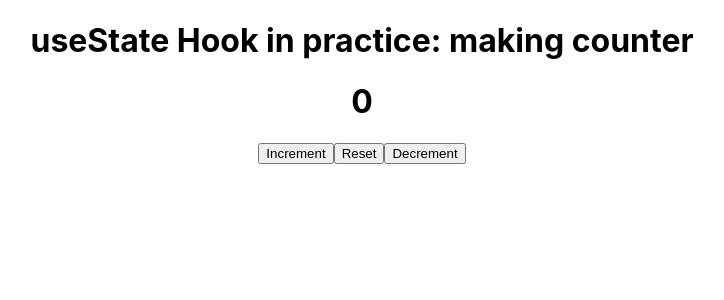
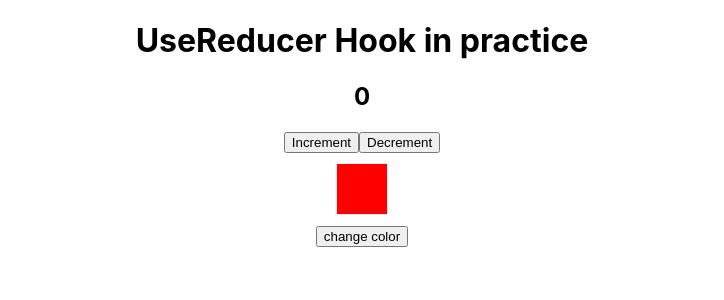
Before and after one commit to Raviegupta/React-Practice, a React (Create React App) app: page / in a window 1280 px wide. Shown: the top 300 px of the page, without its empty margins (278-1002 px from the left). Built offline with nearby package versions, Linux system fonts and the light colour scheme.

Commit message:
useReducer Hook

```diff
--- a/src/App.js
+++ b/src/App.js
@@ -1,6 +1,7 @@
 import React from 'react';
 import './App.css';
 import UseStateHook from './Hooks/UseStateHook/UseStateHook';
+
 import UseEffectHook from './Hooks/UseEffectHook/UseEffectHook';
 import UseEffectHook2 from './Hooks/UseEffectHook/UseEffectHook2';
 import UseEffectHook3 from './Hooks/UseEffectHook/UseEffectHook3';
@@ -8,16 +9,20 @@ import UseEffectAPI from './Hooks/UseEffectHook/UseEffectAPI';
 import UseEffectWeatherAPI from './Hooks/UseEffectHook/UseEffectWeatherAPI';
 import UseEffectCleanUp from './Hooks/UseEffectHook/UseEffectCleanUp';
 
+import UseReducerExample from './Hooks/UseReducer/UseReducerExample';
+
 function App() {
   return (
     <div className="App">
-      <UseStateHook />
+      {/* <UseStateHook /> */}
       {/* <UseEffectHook /> */}
       {/* <UseEffectHook2 /> */}
       {/* <UseEffectHook3 /> */}
       {/* <UseEffectAPI /> */}
       {/* <UseEffectWeatherAPI /> */}
       {/* <UseEffectCleanUp /> */}
+
+      <UseReducerExample />
     </div>
   );
 }
--- /dev/null
+++ b/src/Hooks/UseReducer/UseReducerExample.jsx
@@ -0,0 +1,74 @@
+import React, { useReducer } from 'react'
+
+const reducer = (state, action) => {
+    if(action.type === 'inc') {
+        return {
+            ...state,
+            count: state.count+1
+        }
+    }
+
+    if(action.type === 'dec') {
+        return {
+            ...state,
+            count: state.count-1
+        }
+    }
+
+    if(action.type === 'change') {
+        return {
+            ...state,
+            color: !state.color
+        }
+    }
+
+    return state;
+}
+
+const UseReducerExample = () => {
+    // const [BasicState, function] = useState(initialState)
+       const [state,      dispatch] = useReducer(reducer, {count: 0, color: true })
+
+       const increment = () => {
+        dispatch({
+            type: 'inc'
+        })
+       };
+
+       const decrement = () => {
+        dispatch({
+            type: 'dec'
+        })
+       };
+
+       const changeColor = () => {
+        dispatch({
+            type: 'change',
+            payload: !state.color
+        })
+       };
+
+
+  return (
+    <div>
+        <h1>UseReducer Hook in practice</h1>
+        <h2>{state.count}</h2>
+        <button onClick={increment}>Increment</button>
+        <button onClick={decrement}>Decrement</button>
+        <div>
+            <div
+                style={{
+                    width: '50px',
+                    height: '50px',
+                    border: '1px solid #eee',
+                    margin: '10px auto',
+                    background: state.color ? 'red' : 'green',
+                    }}>
+            </div>
+            <button onClick={changeColor}>change color</button>
+        </div>
+    </div>
+  )
+}
+
+export default UseReducerExample
```
Also changed, not shown: 1 other file (tests, documents, lock files or other folders).
